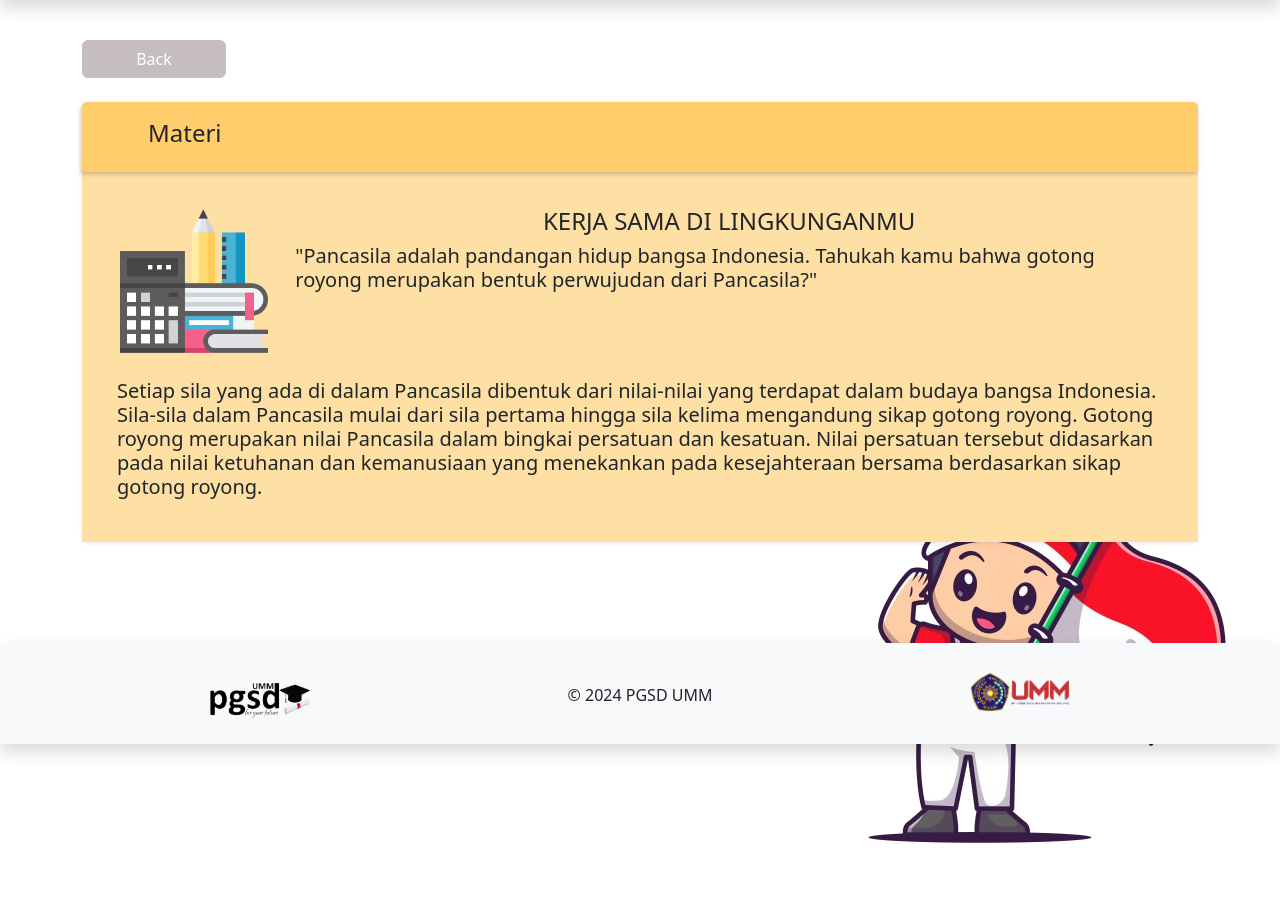
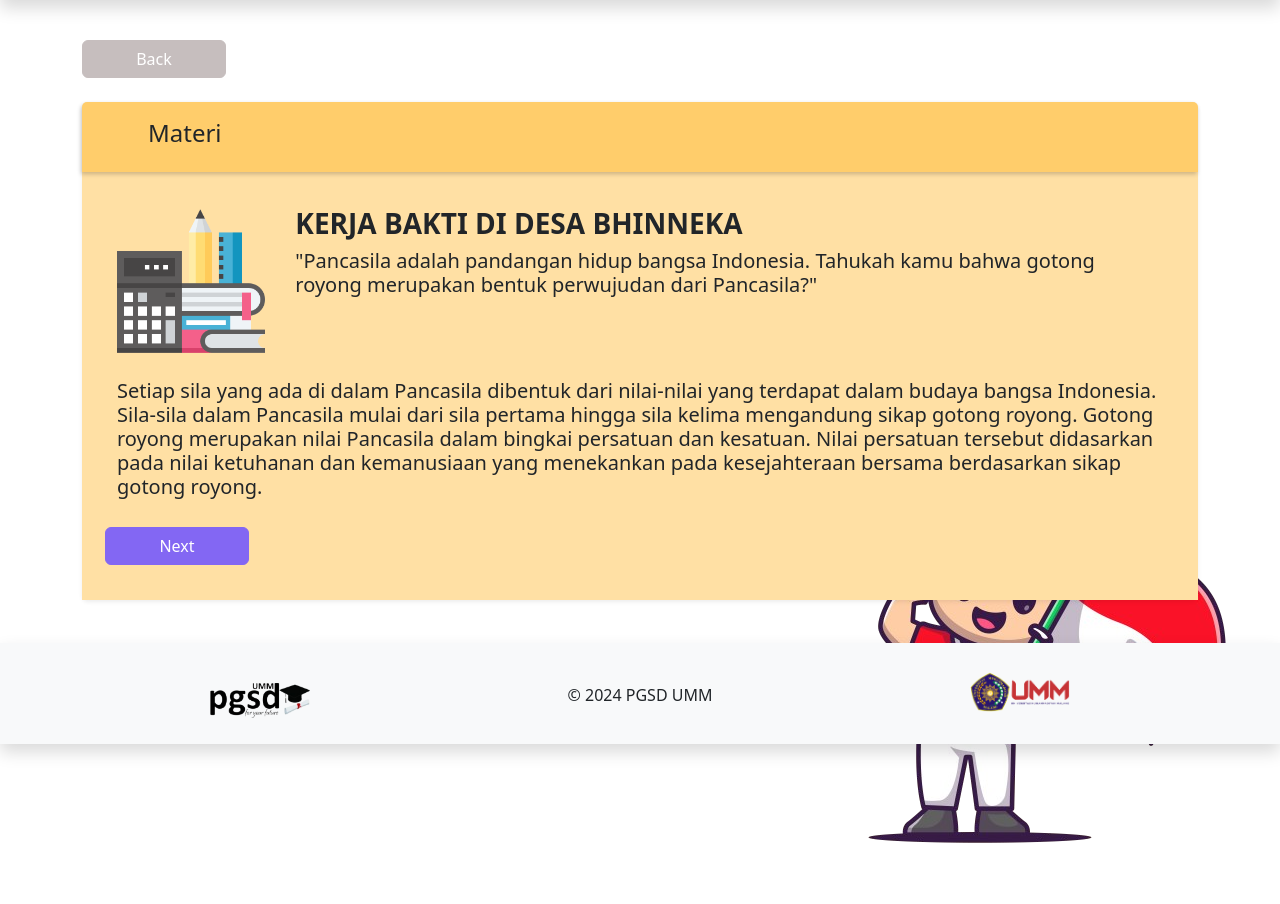
Before and after one commit to iskandarsh/web_ebook, a CodeIgniter app: page /database/materi in a window 1280 px wide. Shown: the part 56-960 px from the top of the page. Run offline with CodeIgniter, Linux system fonts and the light colour scheme; the visitor is signed in with stand-in values (Sample User, id 1).

Commit message:
materi page

```diff
--- a/application/views/body.php
+++ b/application/views/body.php
@@ -53,6 +53,10 @@
         }
 
 
+        .page {
+            display: none;
+        }
+
         footer {
             background-color: #f8f9fa;
             padding: 20px 0;
@@ -102,6 +106,52 @@
 
 
 
+    <script src="https://cdnjs.cloudflare.com/ajax/libs/jquery/3.6.0/jquery.min.js"></script>
+    <script>
+        $(document).ready(function() {
+             let currentPage = 1;
+            const totalPages = $('.paragraphs .page').length;
+
+            // Show initial page
+            showPage(currentPage);
+
+            // Show next page
+            $('.next-btn').on('click', function() {
+                if (currentPage < totalPages) {
+                    currentPage++;
+                    showPage(currentPage);
+                }
+            });
+
+            // Show previous page
+            $('.prev-btn').on('click', function() {
+                if (currentPage > 1) {
+                    currentPage--;
+                    showPage(currentPage);
+                }
+            });
+
+            // Function to show specific page
+            function showPage(pageNumber) {
+                const pages = $('.paragraphs .page');
+                pages.hide();
+                $('.paragraphs .page-' + pageNumber).show();
+
+                // Hide/show next and previous buttons based on current page
+                if (pageNumber === 1) {
+                    $('.prev-btn').hide();
+                } else {
+                    $('.prev-btn').show();
+                }
+
+                if (pageNumber === totalPages) {
+                    $('.next-btn').hide();
+                } else {
+                    $('.next-btn').show();
+                }
+            }
+        });
+    </script>
 
     <!-- Bootstrap JS CDN -->
     <script src="https://cdn.jsdelivr.net/npm/bootstrap@5.3.0/dist/js/bootstrap.bundle.min.js"></script>
--- a/application/views/materi.php
+++ b/application/views/materi.php
@@ -24,13 +24,19 @@
                         </div>
                         <div class="card-body box-body" >
                             <div class="row">
+
+                                    <div class="paragraphs">
+                                        <div class="page page-1">
+
+                                            <div class="row" style="text-align:left;">
                                                 <div class="col-lg-2">
                                                     <img  src="<?= base_url().'assets/images/icons/school-material.png'; ?>"  class="card-img-top img-fluid" style="width:148px; height:148px;" alt="Menu 1">
                                                 </div>
-                                <div class="col-lg-10 body-text">
-                                    <h4>KERJA SAMA DI LINGKUNGANMU</h4>
+                                                <div class="col-lg-10">
+                                                    <h3 style="font-weight:700">KERJA BAKTI DI DESA ΒHΙΝNΕΚΑ</h3>
                                                     <h5>"Pancasila adalah pandangan hidup bangsa Indonesia.
                                                         Tahukah kamu bahwa gotong royong merupakan bentuk perwujudan dari Pancasila?"</h5> <br><br>
+                                                </div>
                                             </div>
                                             <div class="col-lg-12 body-text">
                                                 <br>
@@ -38,6 +44,30 @@
                                                         Indonesia. Sila-sila dalam Pancasila mulai dari sila pertama hingga sila kelima mengandung sikap gotong royong.
                                                         Gotong royong merupakan nilai Pancasila dalam bingkai persatuan dan kesatuan. Nilai persatuan tersebut didasarkan pada
                                                         nilai ketuhanan dan kemanusiaan yang menekankan pada kesejahteraan bersama berdasarkan sikap gotong royong.</h5>
+                                            </div>
+                                        </div>
+
+                                        <div class="page page-2">
+
+                                            <div class="col-lg-12 body-text">
+                                                <h5>Setiap sila yang ada di dalam Pancasila dibentuk dari nilai-nilai yang terdapat dalam budaya bangsa
+                                                        Indonesia. Sila-sila dalam Pancasila mulai dari sila pertama hingga sila kelima mengandung sikap gotong royong.
+                                                        Gotong royong merupakan nilai Pancasila dalam bingkai persatuan dan kesatuan. Nilai persatuan tersebut didasarkan pada
+                                                        nilai ketuhanan dan kemanusiaan yang menekankan pada kesejahteraan bersama berdasarkan sikap gotong royong.Setiap sila yang ada di dalam Pancasila dibentuk dari nilai-nilai yang terdapat dalam budaya bangsa
+                                                        Indonesia. Sila-sila dalam Pancasila mulai dari sila pertama hingga sila kelima mengandung sikap gotong royong.
+                                                        Gotong royong merupakan nilai Pancasila dalam bingkai persatuan dan kesatuan. Nilai persatuan tersebut didasarkan pada
+                                                        nilai ketuhanan dan kemanusiaan yang menekankan pada kesejahteraan bersama berdasarkan sikap gotong royong.Setiap sila yang ada di dalam Pancasila dibentuk dari nilai-nilai yang terdapat dalam budaya bangsa
+                                                        Indonesia. Sila-sila dalam Pancasila mulai dari sila pertama hingga sila kelima mengandung sikap gotong royong.
+                                                        Gotong royong merupakan nilai Pancasila dalam bingkai persatuan dan kesatuan. Nilai persatuan tersebut didasarkan pada
+                                                        nilai ketuhanan dan kemanusiaan yang menekankan pada kesejahteraan bersama berdasarkan sikap gotong royong.</h5>
+                                            </h5>
+                                            </div>
+                                            </div>
+                                    </div>
+                                    <div class="pagination" style="justify-content: space-between; margin-top: 20px">
+                                        <button class="btn btn-danger prev-btn" style="background-color: #8367F3; border-color:#8367F3" >Previous</button>
+                                        <button class="btn btn-danger next-btn" style="background-color: #8367F3; border-color:#8367F3" >Next</button>
+                                    </div>
 
                                 </div>
                             </div>
@@ -49,6 +79,15 @@
 
         <img src="<?= base_url().'assets/images/boy.png'; ?>" class="img-fluid position-absolute" style="right: 0; width: min-content; bottom: -10rem; z-index: -1;" alt="Boy">
 
+
+        <div class="container container-utama">
+        <div class="paragraphs">
+            <div class="page page-1">
+
+            </div>
+
+        </div>
+    </div>
     </center>
 
 </main>
--- a/application/views/tentang.php
+++ b/application/views/tentang.php
@@ -20,7 +20,7 @@
             <div class="col-sm-6 col-md-6 col-lg-12 content-box text-left mt-4">
                     <div class="card text-center shadow-sm border-0">
                         <div class="card-header d-flex align-items-center justify-content-left border-0 box-title" >
-                            <h4>Tentang E-Book</h4>
+                            <h4>Profile Pembuat Buku</h4>
                         </div>
                         <div class="card-body box-body" >
                             <div class="row">
```
Also changed, not shown: application/views/game.php (+4 -8 lines). Lines whose indentation alone changed are shown as unchanged.
